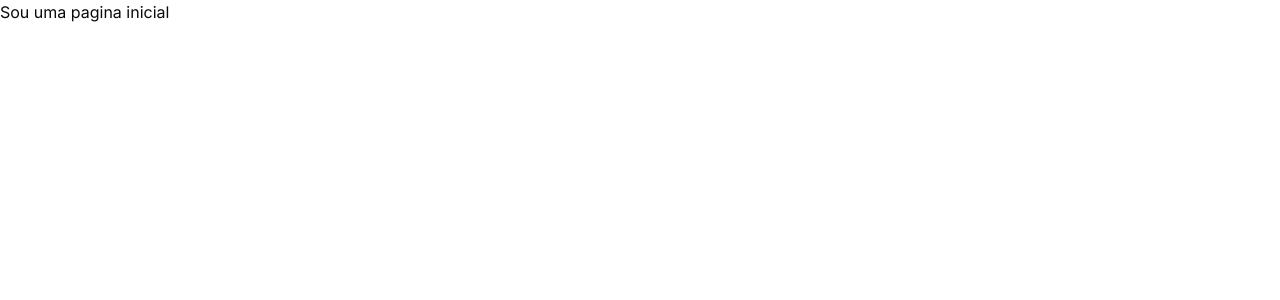
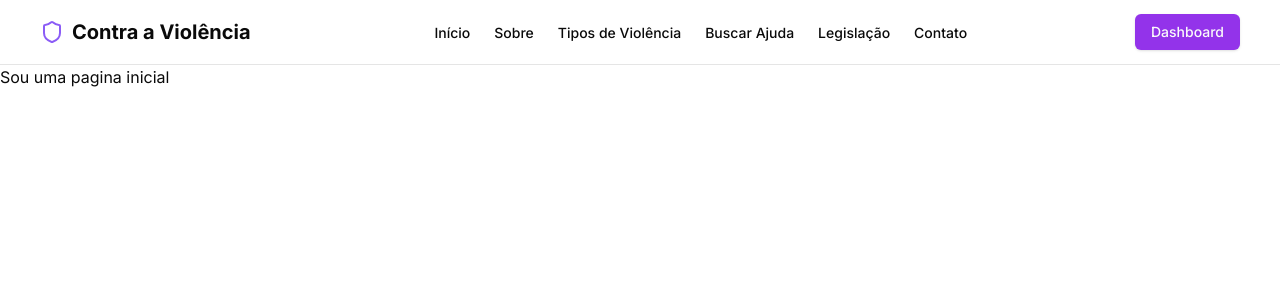
Before and after one commit to edsay12/Amparo, a Next.js app: page / in a window 1280 px wide. Shown: the top 300 px of the page. Built offline with nearby package versions, Linux system fonts and the light colour scheme.

Commit message:
feat: adicionado navbar

```diff
--- a/app/layout.tsx
+++ b/app/layout.tsx
@@ -2,6 +2,7 @@
 import "./globals.css";
 
 import { Inter } from "next/font/google";
+import NavBar from "@/components/shared/navBar";
 
 const inter = Inter({ subsets: ["latin"] });
 
@@ -17,10 +18,9 @@
 }>) {
   return (
     <html lang="pt-br">
-      <body
-        className={`${inter.className}  antialiased`}
-      >
-        {children}
+      <body className={`${inter.className}  antialiased`}>
+        <NavBar />
+        <main>{children}</main>
       </body>
     </html>
   );
--- /dev/null
+++ b/components/shared/navBar.tsx
@@ -0,0 +1,92 @@
+"use client";
+import Link from "next/link";
+import Logo from "../ui/logo";
+import { Button } from "../ui/button";
+import { Menu } from "lucide-react";
+import { useState } from "react";
+import {
+  Sheet,
+  SheetContent,
+  SheetDescription,
+  SheetHeader,
+  SheetTitle,
+  SheetTrigger,
+} from "../ui/sheet";
+
+const menuItens = [
+  {
+    name: "Início",
+    href: "/",
+  },
+  {
+    name: "Sobre",
+    href: "#sobre",
+  },
+  {
+    name: "Tipos de Violência",
+    href: "#tipos",
+  },
+  {
+    name: "Buscar Ajuda",
+    href: "#ajuda",
+  },
+  {
+    name: "Legislação",
+    href: "#legislacao",
+  },
+  {
+    name: "Contato",
+    href: "#contato",
+  },
+];
+
+function NavBar() {
+  return (
+    <header className="sticky top-0 z-50 w-full border-b bg-background/95 backdrop-blur supports-[backdrop-filter]:bg-background/60">
+      <div className="container flex h-16 items-center justify-between">
+        <div className="mr-4 flex">
+          <Logo />
+        </div>
+        <nav className="hidden md:flex flex-1 items-center justify-center">
+          <ul className="flex space-x-6">
+            {menuItens.map((item) => (
+              <li key={item.name}>
+                <Link
+                  href={item.href}
+                  className="text-sm font-medium transition-colors hover:text-purple-700"
+                >
+                  {item.name}
+                </Link>
+              </li>
+            ))}
+          </ul>
+        </nav>
+        <Button className="hidden md:flex bg-purple-600">Dashboard</Button>
+        <div className="flex items-center gap-5 md:hidden">
+          <Sheet>
+            <SheetTrigger asChild>
+              <Menu className="h-6 w-6 cursor-pointer" />
+            </SheetTrigger>
+            <SheetContent className="flex flex-col gap-4 items-start">
+              <ul className="flex flex-col gap-4">
+                {menuItens.map((item) => (
+                  <li key={item.name}>
+                    <Link
+                      href={item.href}
+                      className="text-sm font-medium transition-colors hover:text-purple-700"
+                    >
+                      {item.name}
+                    </Link>
+                  </li>
+                ))}
+              </ul>
+              <Button className=" bg-purple-600">Dashboard</Button>
+            </SheetContent>
+          </Sheet>
+        </div>
+      </div>
+    </header>
+  );
+}
+
+export default NavBar;
--- /dev/null
+++ b/components/ui/sheet.tsx
@@ -0,0 +1,140 @@
+"use client"
+
+import * as React from "react"
+import * as SheetPrimitive from "@radix-ui/react-dialog"
+import { cva, type VariantProps } from "class-variance-authority"
+import { X } from "lucide-react"
+
+import { cn } from "@/lib/utils"
+
+const Sheet = SheetPrimitive.Root
+
+const SheetTrigger = SheetPrimitive.Trigger
+
+const SheetClose = SheetPrimitive.Close
+
+const SheetPortal = SheetPrimitive.Portal
+
+const SheetOverlay = React.forwardRef<
+  React.ElementRef<typeof SheetPrimitive.Overlay>,
+  React.ComponentPropsWithoutRef<typeof SheetPrimitive.Overlay>
+>(({ className, ...props }, ref) => (
+  <SheetPrimitive.Overlay
+    className={cn(
+      "fixed inset-0 z-50 bg-black/80  data-[state=open]:animate-in data-[state=closed]:animate-out data-[state=closed]:fade-out-0 data-[state=open]:fade-in-0",
+      className
+    )}
+    {...props}
+    ref={ref}
+  />
+))
+SheetOverlay.displayName = SheetPrimitive.Overlay.displayName
+
+const sheetVariants = cva(
+  "fixed z-50 gap-4 bg-background p-6 shadow-lg transition ease-in-out data-[state=closed]:duration-300 data-[state=open]:duration-500 data-[state=open]:animate-in data-[state=closed]:animate-out",
+  {
+    variants: {
+      side: {
+        top: "inset-x-0 top-0 border-b data-[state=closed]:slide-out-to-top data-[state=open]:slide-in-from-top",
+        bottom:
+          "inset-x-0 bottom-0 border-t data-[state=closed]:slide-out-to-bottom data-[state=open]:slide-in-from-bottom",
+        left: "inset-y-0 left-0 h-full w-3/4 border-r data-[state=closed]:slide-out-to-left data-[state=open]:slide-in-from-left sm:max-w-sm",
+        right:
+          "inset-y-0 right-0 h-full w-3/4 border-l data-[state=closed]:slide-out-to-right data-[state=open]:slide-in-from-right sm:max-w-sm",
+      },
+    },
+    defaultVariants: {
+      side: "right",
+    },
+  }
+)
+
+interface SheetContentProps
+  extends React.ComponentPropsWithoutRef<typeof SheetPrimitive.Content>,
+    VariantProps<typeof sheetVariants> {}
+
+const SheetContent = React.forwardRef<
+  React.ElementRef<typeof SheetPrimitive.Content>,
+  SheetContentProps
+>(({ side = "right", className, children, ...props }, ref) => (
+  <SheetPortal>
+    <SheetOverlay />
+    <SheetPrimitive.Content
+      ref={ref}
+      className={cn(sheetVariants({ side }), className)}
+      {...props}
+    >
+      <SheetPrimitive.Close className="absolute right-4 top-4 rounded-sm opacity-70 ring-offset-background transition-opacity hover:opacity-100 focus:outline-none focus:ring-2 focus:ring-ring focus:ring-offset-2 disabled:pointer-events-none data-[state=open]:bg-secondary">
+        <X className="h-4 w-4" />
+        <span className="sr-only">Close</span>
+      </SheetPrimitive.Close>
+      {children}
+    </SheetPrimitive.Content>
+  </SheetPortal>
+))
+SheetContent.displayName = SheetPrimitive.Content.displayName
+
+const SheetHeader = ({
+  className,
+  ...props
+}: React.HTMLAttributes<HTMLDivElement>) => (
+  <div
+    className={cn(
+      "flex flex-col space-y-2 text-center sm:text-left",
+      className
+    )}
+    {...props}
+  />
+)
+SheetHeader.displayName = "SheetHeader"
+
+const SheetFooter = ({
+  className,
+  ...props
+}: React.HTMLAttributes<HTMLDivElement>) => (
+  <div
+    className={cn(
+      "flex flex-col-reverse sm:flex-row sm:justify-end sm:space-x-2",
+      className
+    )}
+    {...props}
+  />
+)
+SheetFooter.displayName = "SheetFooter"
+
+const SheetTitle = React.forwardRef<
+  React.ElementRef<typeof SheetPrimitive.Title>,
+  React.ComponentPropsWithoutRef<typeof SheetPrimitive.Title>
+>(({ className, ...props }, ref) => (
+  <SheetPrimitive.Title
+    ref={ref}
+    className={cn("text-lg font-semibold text-foreground", className)}
+    {...props}
+  />
+))
+SheetTitle.displayName = SheetPrimitive.Title.displayName
+
+const SheetDescription = React.forwardRef<
+  React.ElementRef<typeof SheetPrimitive.Description>,
+  React.ComponentPropsWithoutRef<typeof SheetPrimitive.Description>
+>(({ className, ...props }, ref) => (
+  <SheetPrimitive.Description
+    ref={ref}
+    className={cn("text-sm text-muted-foreground", className)}
+    {...props}
+  />
+))
+SheetDescription.displayName = SheetPrimitive.Description.displayName
+
+export {
+  Sheet,
+  SheetPortal,
+  SheetOverlay,
+  SheetTrigger,
+  SheetClose,
+  SheetContent,
+  SheetHeader,
+  SheetFooter,
+  SheetTitle,
+  SheetDescription,
+}
--- a/package.json
+++ b/package.json
@@ -9,6 +9,7 @@
     "lint": "next lint"
   },
   "dependencies": {
+    "@radix-ui/react-dialog": "^1.1.6",
     "@radix-ui/react-slot": "^1.1.2",
     "class-variance-authority": "^0.7.1",
     "clsx": "^2.1.1",
```
Also changed, not shown: 1 other file (tests, documents, lock files or other folders).
